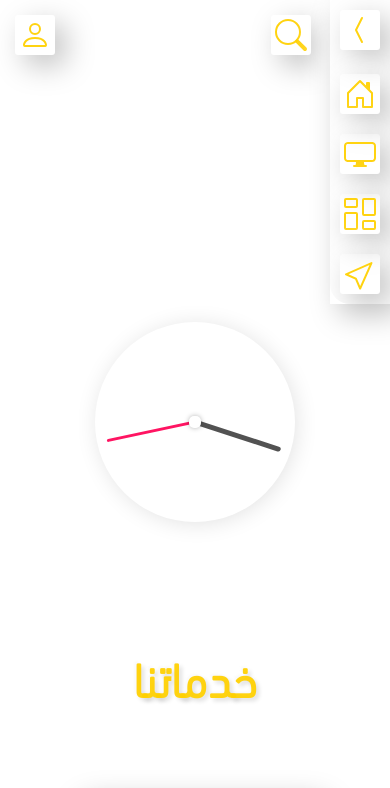
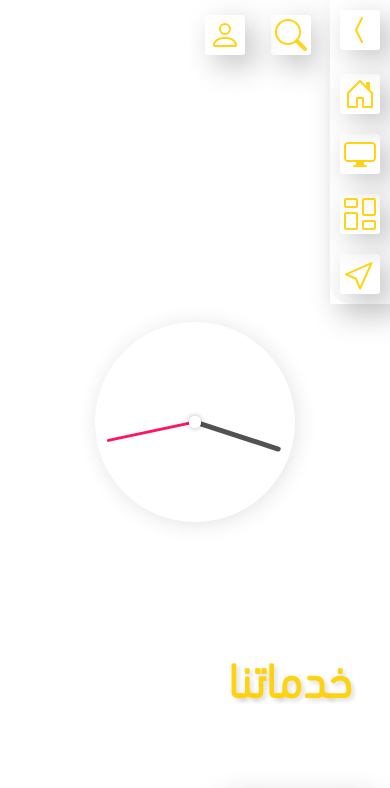
Before and after one commit to aljabristudio/aljabristudio.github.io, a plain HTML site: page index.html in a window 390 px wide. Shown: the top 788 px of the page. Drawn offline with Linux system fonts and the light colour scheme.

Commit message:
Update style.css

```diff
--- a/style.css
+++ b/style.css
@@ -85,6 +85,10 @@ h1{
     margin: 0;
 }
 @media (max-width:600px) {
+    body{
+        width: 200px;
+        overflow: hidden;
+    }
     .clock{
     height: 200px;
     width: 200px;
```
